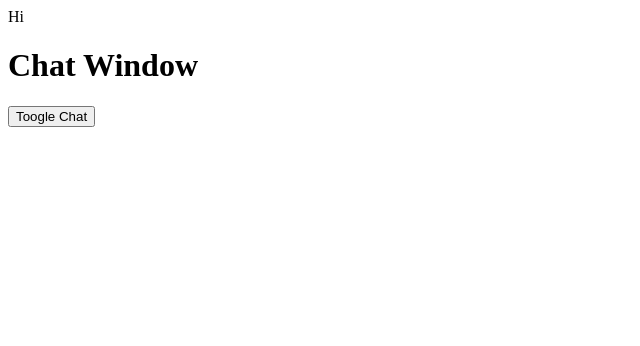
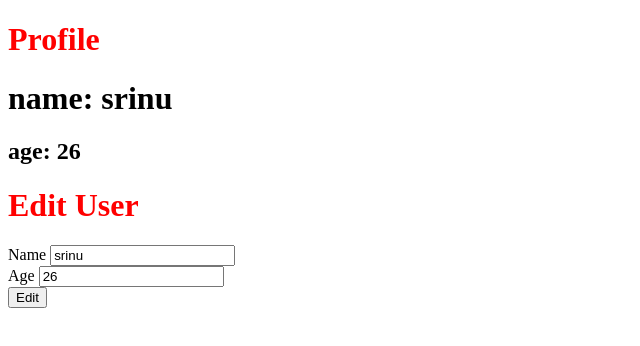
Before and after one commit to srinivasaleti/react-hooks, a React (Create React App) app: page / in a window 1280 px wide. Shown: the top 346 px of the page, without its empty margins (0-640 px from the left). Built offline with nearby package versions, Linux system fonts and the light colour scheme.

Commit message:
User Dashboard

```diff
--- a/src/App.js
+++ b/src/App.js
@@ -2,17 +2,18 @@ import { Counter } from "./Counter";
 import { Greeting } from "./Greeting";
 import { PrincipleIntrestCalculator } from "./PrincipleIntrestCalculator";
 import { UseEffectCleanupDemo } from "./UseEffectCleanupDemo";
+import { UserDashboard } from "./user-dashboard/UserDashboard";
 import {Welcome} from "./Welcome";
 
 //Import
 function App() {
   return (
     <div className="App">
-      Hi
       {/* <Welcome />
       <Greeting name={"sai"} /> */}
       {/* <Counter /> */}
-      <UseEffectCleanupDemo />
+      {/* <UseEffectCleanupDemo /> */}
+      <UserDashboard />
       {/* <PrincipleIntrestCalculator /> */}
     </div>
   );
--- /dev/null
+++ b/src/user-dashboard/EditUser.js
@@ -0,0 +1,21 @@
+import { useState } from "react";
+
+export const EditUser = (props) => {
+    const user = props.user;
+
+    const [name, setName] = useState(user.name);
+    const [age, setAge] = useState(user.age);
+
+    const onSubmit = () => {
+        props.setUser({ name, age });
+    }
+
+    return (
+        <div>
+            <h1 style={{color: 'red'}}>Edit User</h1>
+            <div>Name <input value={name} onChange={e => setName(e.target.value)} /></div>
+            <div>Age <input value={age} onChange={e => setAge(e.target.value)} /></div>
+            <button onClick={onSubmit} > Edit </button>
+        </div>
+    )
+}
--- /dev/null
+++ b/src/user-dashboard/Profile.js
@@ -0,0 +1,13 @@
+export function Profile(props) {
+    return <User user={props.user} />
+}
+
+function User(props) {
+    const user = props.user;
+
+    return <div>
+        <h1 style={{color: 'red'}}>Profile</h1>
+        <h1>name: {user.name}</h1>
+        <h2>age: {user.age}</h2>
+    </div>
+}
--- /dev/null
+++ b/src/user-dashboard/UserDashboard.js
@@ -0,0 +1,12 @@
+import { useState } from "react";
+import { Profile } from "./Profile";
+import { EditUser } from "./EditUser";
+
+export function UserDashboard() {
+    const [user, setUser] = useState({ name: "srinu", age: 26 })
+
+    return <div>
+        <Profile user={user} />
+        <EditUser user={user} setUser={setUser} />
+    </div>
+}
```
